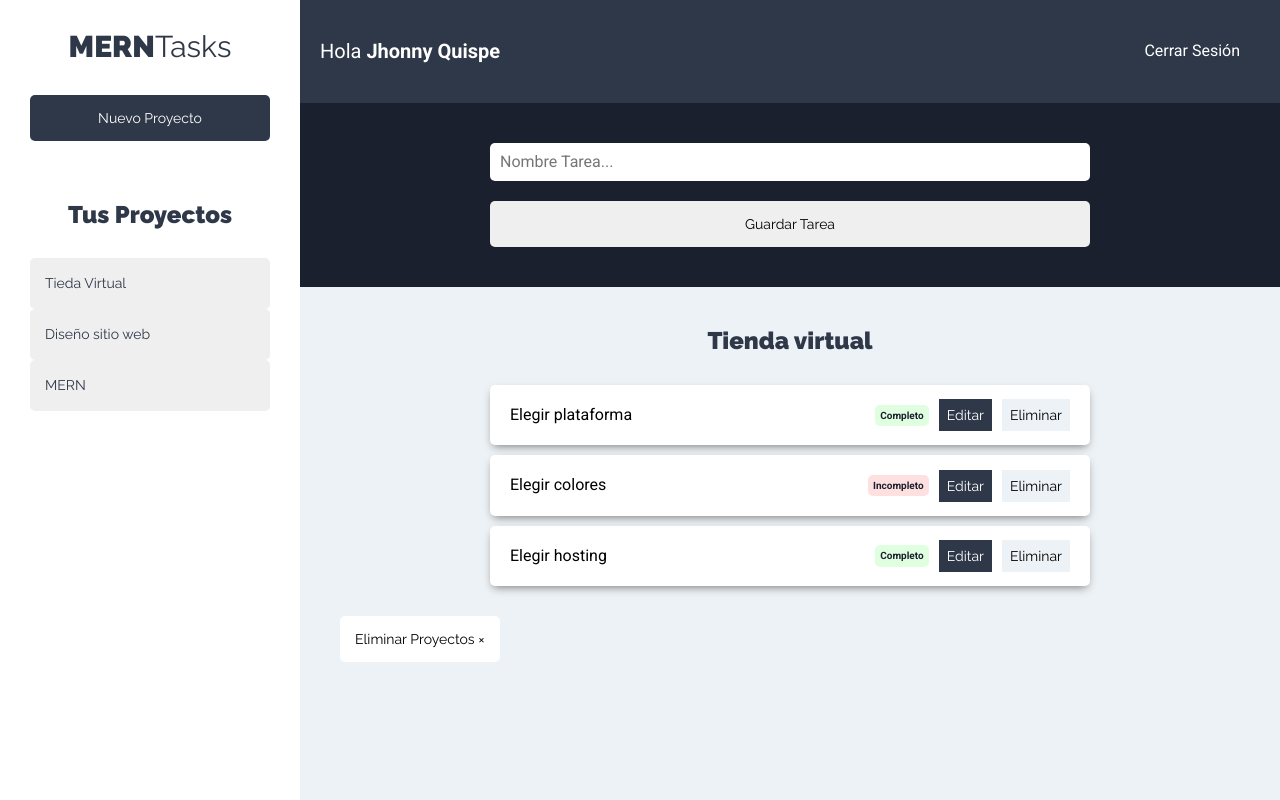
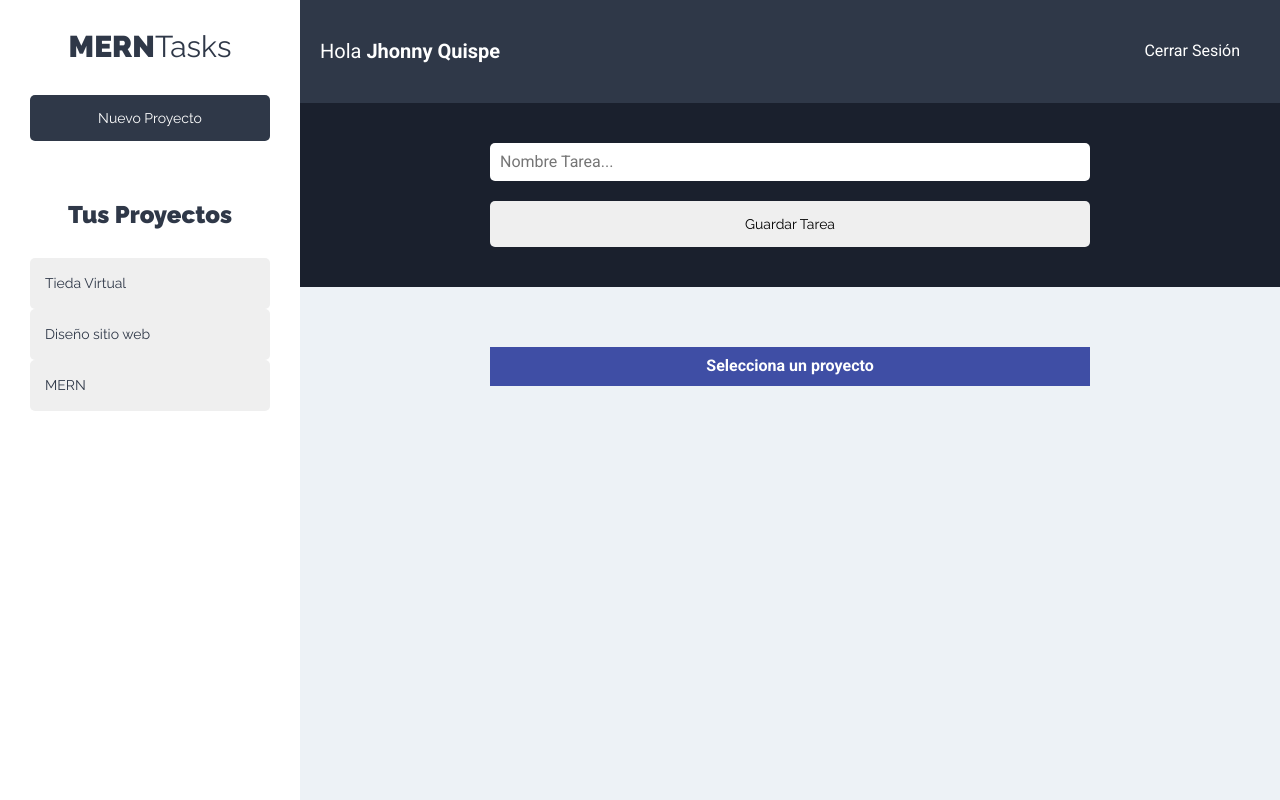
Before and after one commit to byRedHunter/mern-task-front, a React (Create React App) app: page /proyectos in a window 1280 px wide. Built offline with nearby package versions, Linux system fonts and the light colour scheme.

Commit message:
mostrar el nombre del proyecto seleccionado

```diff
--- a/src/components/tareas/ListadosTareas.js
+++ b/src/components/tareas/ListadosTareas.js
@@ -1,7 +1,11 @@
-import React from 'react'
+import React, { useContext } from 'react'
+import { proyectoContext } from '../../context/proyectos/proyectoContext'
 import { Tarea } from './Tarea'
 
 export const ListadosTareas = () => {
+	const state = useContext(proyectoContext)
+	const { proyecto } = state
+
 	const tareasProyecto = [
 		{
 			id: '96er4d524fssd',
@@ -20,9 +24,13 @@ export const ListadosTareas = () => {
 		},
 	]
 
+	// si no hay proyecto seleccionado
+	if (!proyecto)
+		return <div className='mensaje info'>Selecciona un proyecto</div>
+
 	return (
 		<>
-			<h2>Tienda virtual</h2>
+			<h2>Proyecto: {proyecto?.nombre}</h2>
 
 			<ul className='listado-tareas'>
 				{tareasProyecto.length === 0 ? (
```
